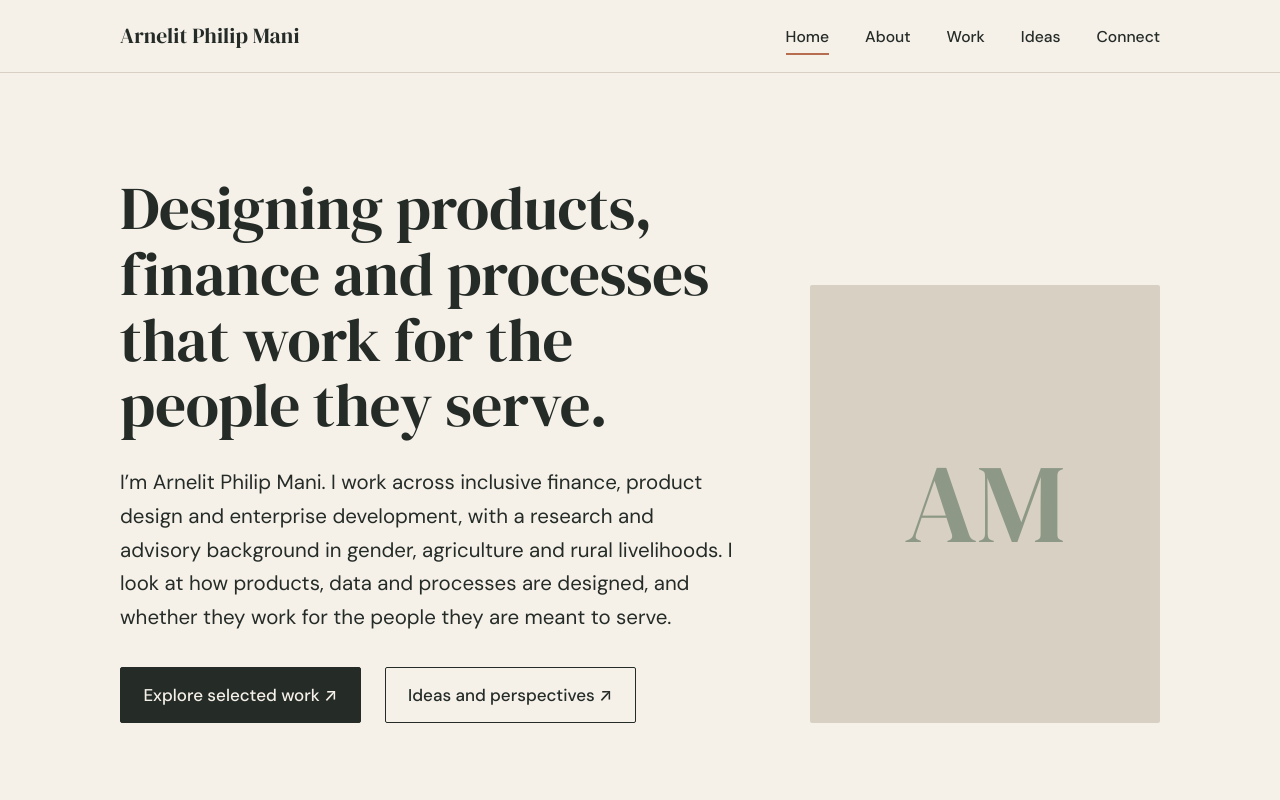
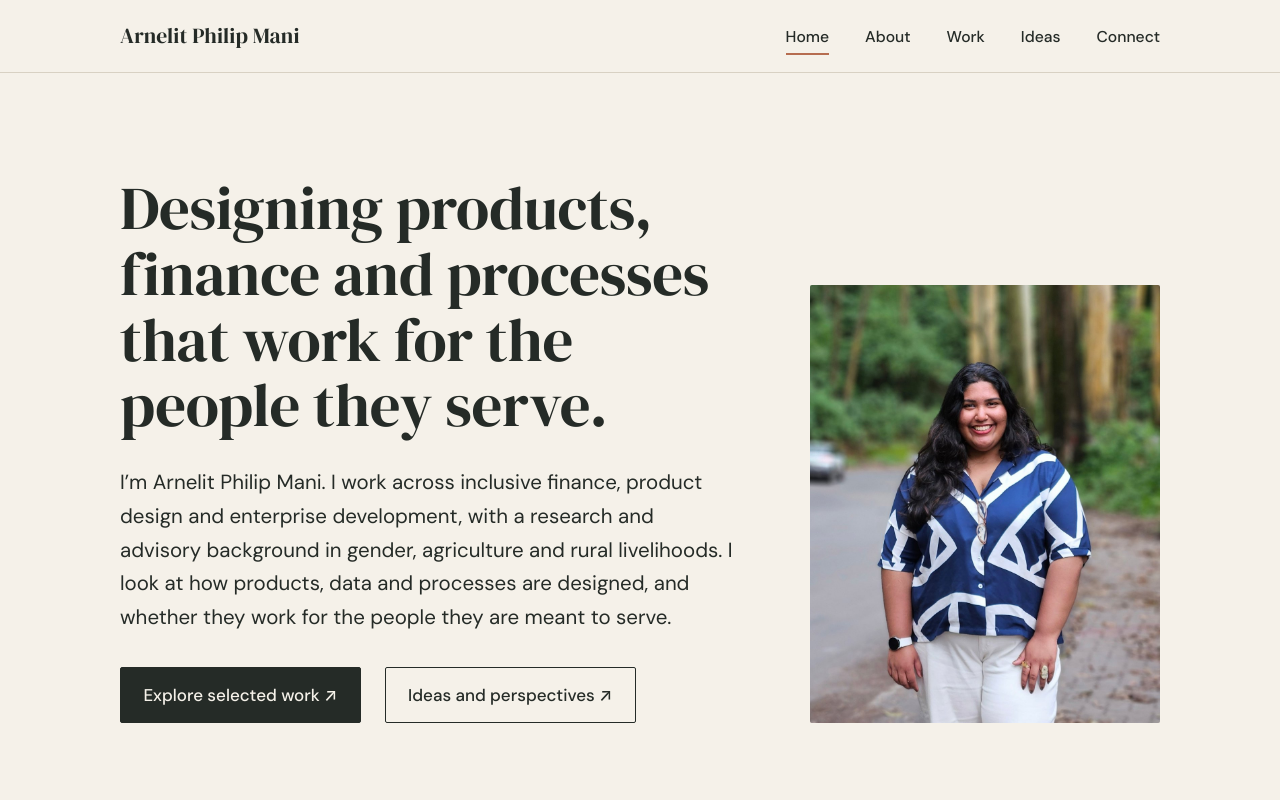
Before and after one commit to arnelitphilip/arnelitphilip, a plain HTML site: page index.html in a window 1280 px wide. Shown: the top 800 px of the page. Drawn offline with Linux system fonts and the light colour scheme.

Commit message:
Index.html

```diff
--- a/index.html
+++ b/index.html
@@ -47,7 +47,7 @@
         </div>
         <figure class="portrait">
           <div class="initials" aria-hidden="true">AM</div>
-          <img src="images/portrait.jpg" alt="Arnelit Philip Mani smiling, standing on a forest road in a blue and white shirt" width="1040" height="1300" fetchpriority="high" onerror="this.style.display='none'">
+          <img src="portrait.jpg" alt="Arnelit Philip Mani smiling, standing on a forest road in a blue and white shirt" width="1040" height="1300" fetchpriority="high" onerror="this.style.display='none'">
         </figure>
       </div>
     </div>
```
